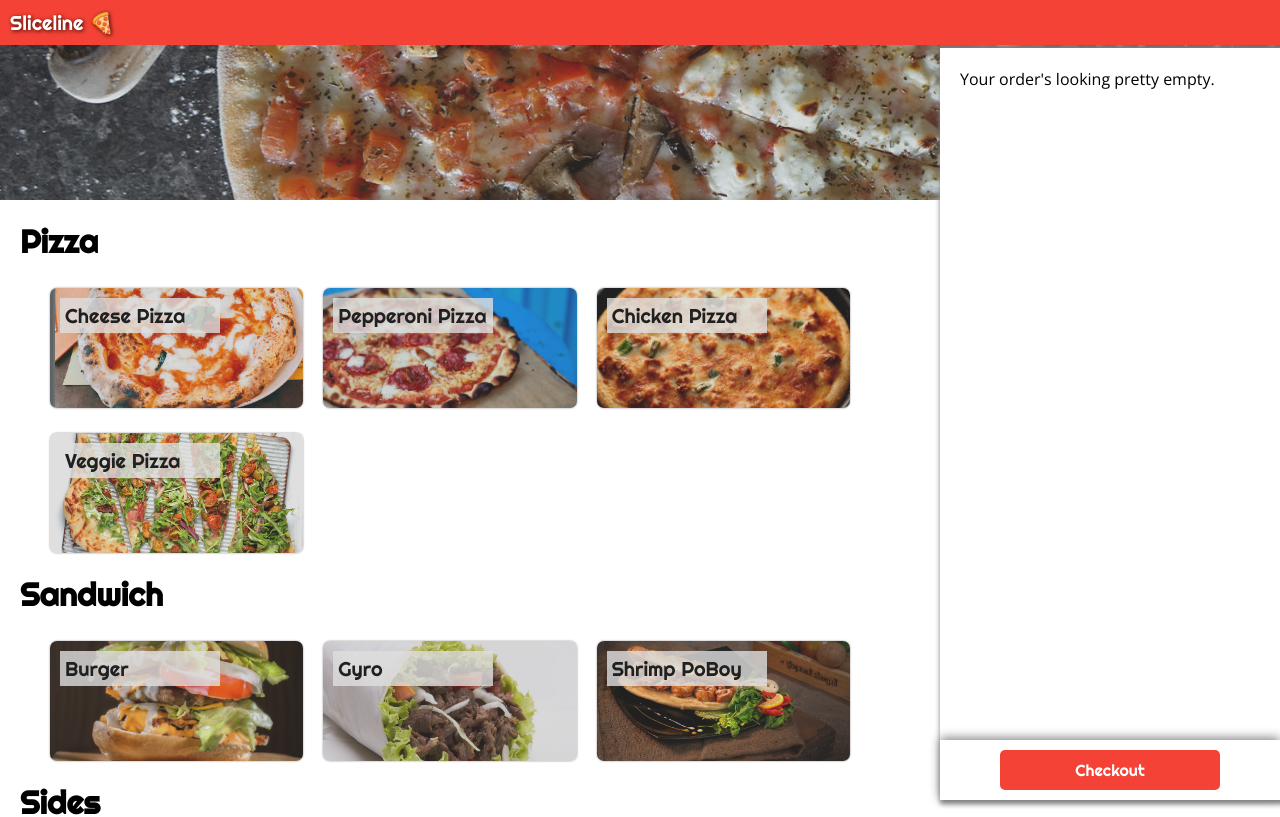
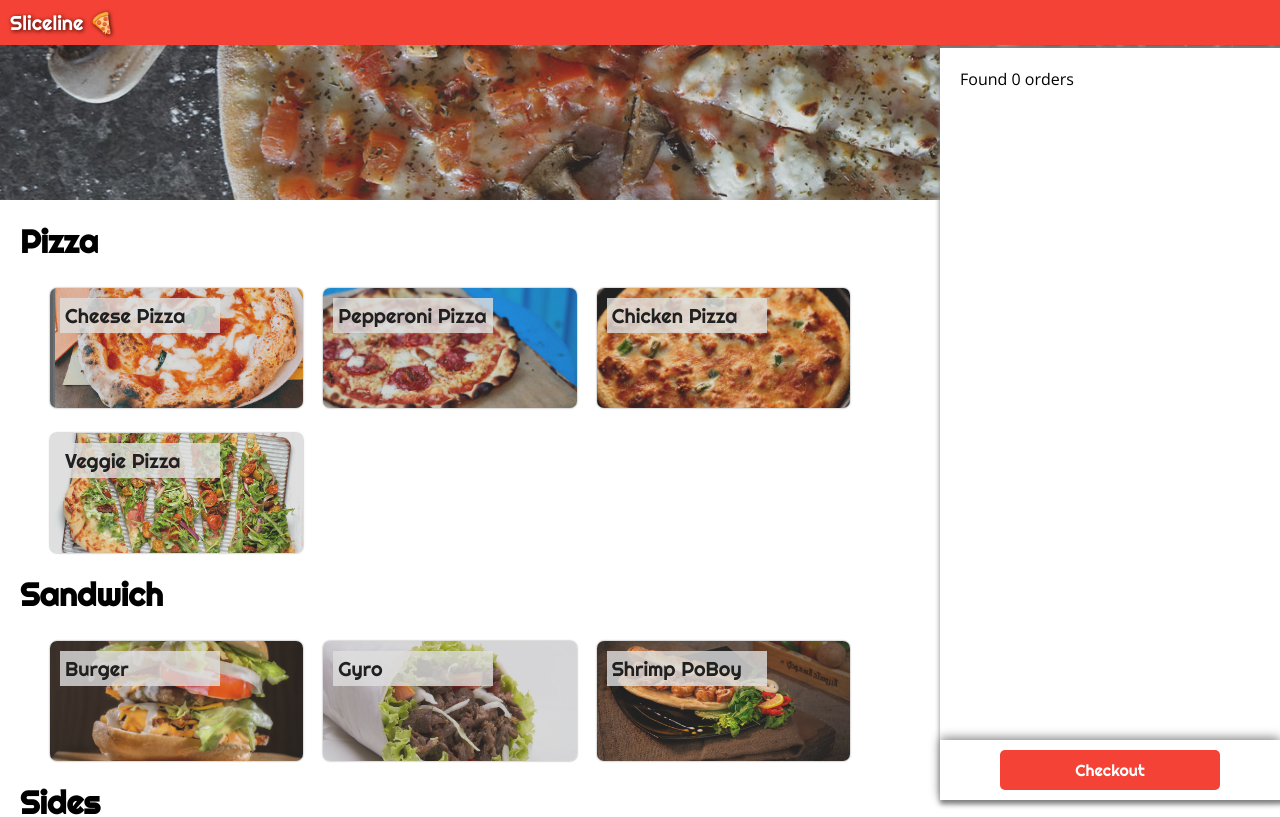
Before and after one commit to HansMoura20/Complete-Pizza-Website-ReactJs, a React (Create React App) app: page / in a window 1280 px wide. Shown: the top 817 px of the page. Built offline with nearby package versions, Linux system fonts and the light colour scheme.

Commit message:
Orders and OpenFood Hooks

```diff
--- a/src/App.js
+++ b/src/App.js
@@ -5,20 +5,21 @@ import {Menu} from './Menu/Menu';
 import {GlobalStyle} from './Styles/GlobalStyle';
 import { FoodDialog } from './FoodDialog/FoodDialog';
 import { Order } from './Order/Order';
-
-
+import { useOpenFood } from './Hooks/useOpenFood';
+import { useOrders } from './Hooks/useOrders';
 
 function App() {
-  const [openFood, setOpenFood] = useState();
+  const openFood = useOpenFood();
+  const orders = useOrders();
 
   return (
     <>
       <GlobalStyle/>
-      <FoodDialog openFood={openFood} setOpenFood={setOpenFood}/>
+      <FoodDialog {...openFood} {...orders}/>
       <Navbar/>
-      <Order/>
+      <Order {...orders}/>
       <Banner/>
-      <Menu setOpenFood={setOpenFood}/>
+      <Menu {...openFood}/>
     </>
   );
 }
--- a/src/FoodDialog/FoodDialog.js
+++ b/src/FoodDialog/FoodDialog.js
@@ -82,11 +82,20 @@ const DialogShadow = styled.div`
   }
   `;
 
-export function FoodDialog({openFood, setOpenFood}){
+export function FoodDialog({openFood, setOpenFood, setOrders, orders}){
   function close(){
     setOpenFood();
   }
   if(!openFood) return null;
+
+  const order = {
+    name: openFood.name
+  }
+
+  function addToOrder(){
+    setOrders([...orders, order]);
+    close();
+  }
 
   return (
     openFood ? (
@@ -98,7 +107,7 @@ export function FoodDialog({openFood, setOpenFood}){
         </DialogBanner>
         <DialogContent/>
         <DialogFooter>
-          <ConfirmButton>
+          <ConfirmButton onClick={addToOrder}>
             Add to order
           </ConfirmButton>
         </DialogFooter>
--- /dev/null
+++ b/src/Hooks/useOpenFood.js
@@ -0,0 +1,9 @@
+import { useState } from 'react';
+
+export function useOpenFood() {
+  const [openFood, setOpenFood] = useState();
+  return {
+    openFood,
+    setOpenFood
+  };
+};
--- /dev/null
+++ b/src/Hooks/useOrders.js
@@ -0,0 +1,9 @@
+import { useState } from 'react';
+
+export function useOrders() {
+  const [orders, setOrders] = useState([]);
+  return {
+    orders,
+    setOrders
+  };
+};
--- a/src/Order/Order.js
+++ b/src/Order/Order.js
@@ -21,12 +21,15 @@ const OrderContent = styled(DialogContent)`
 `;
 
 
-export function Order(){
+export function Order({orders}){
   return(
     <OrderStyled>
-      <OrderContent>
-        Your order's looking pretty empty.
-      </OrderContent>
+      {
+        orders.lenght === 0 ?
+        <OrderContent>Your order's looking pretty empty.</OrderContent>
+        :
+        <OrderContent>Found {orders.length} orders</OrderContent>
+      }
       <DialogFooter>
         <ConfirmButton>Checkout</ConfirmButton>
       </DialogFooter>
```
